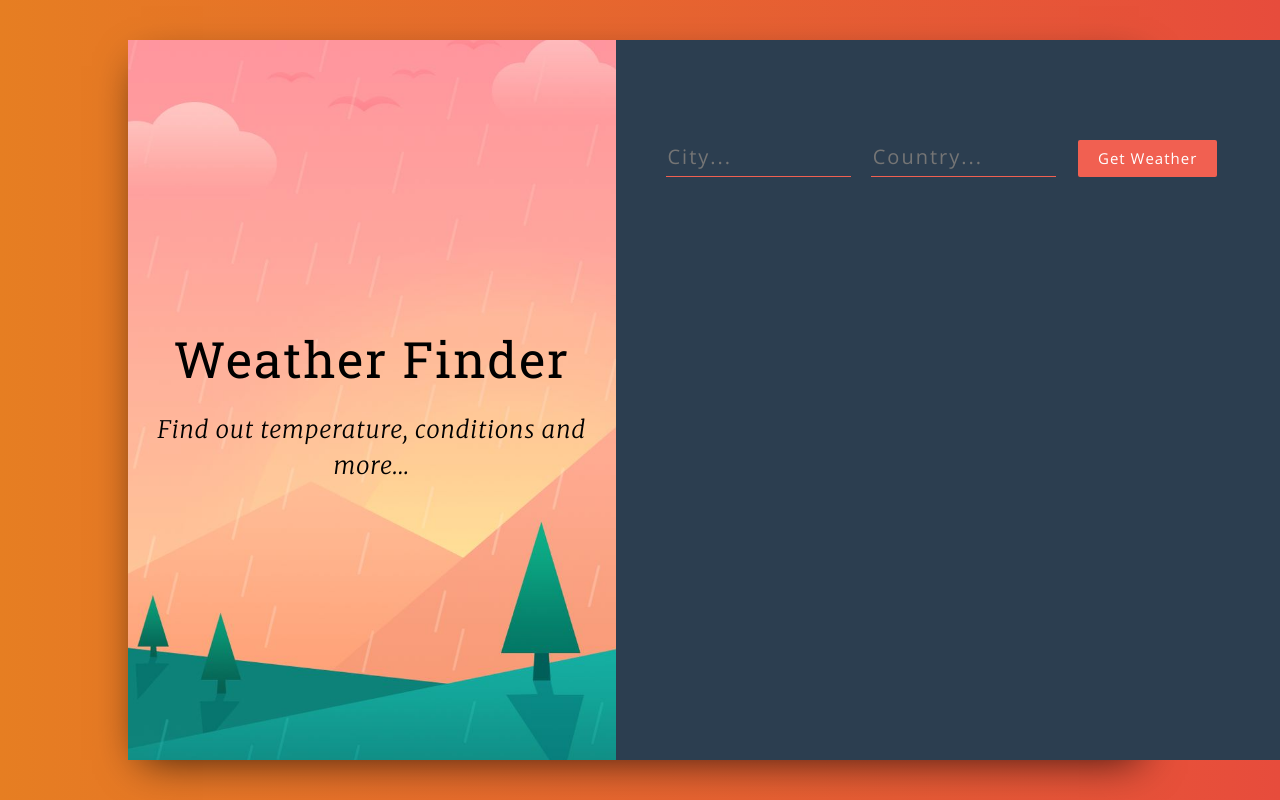
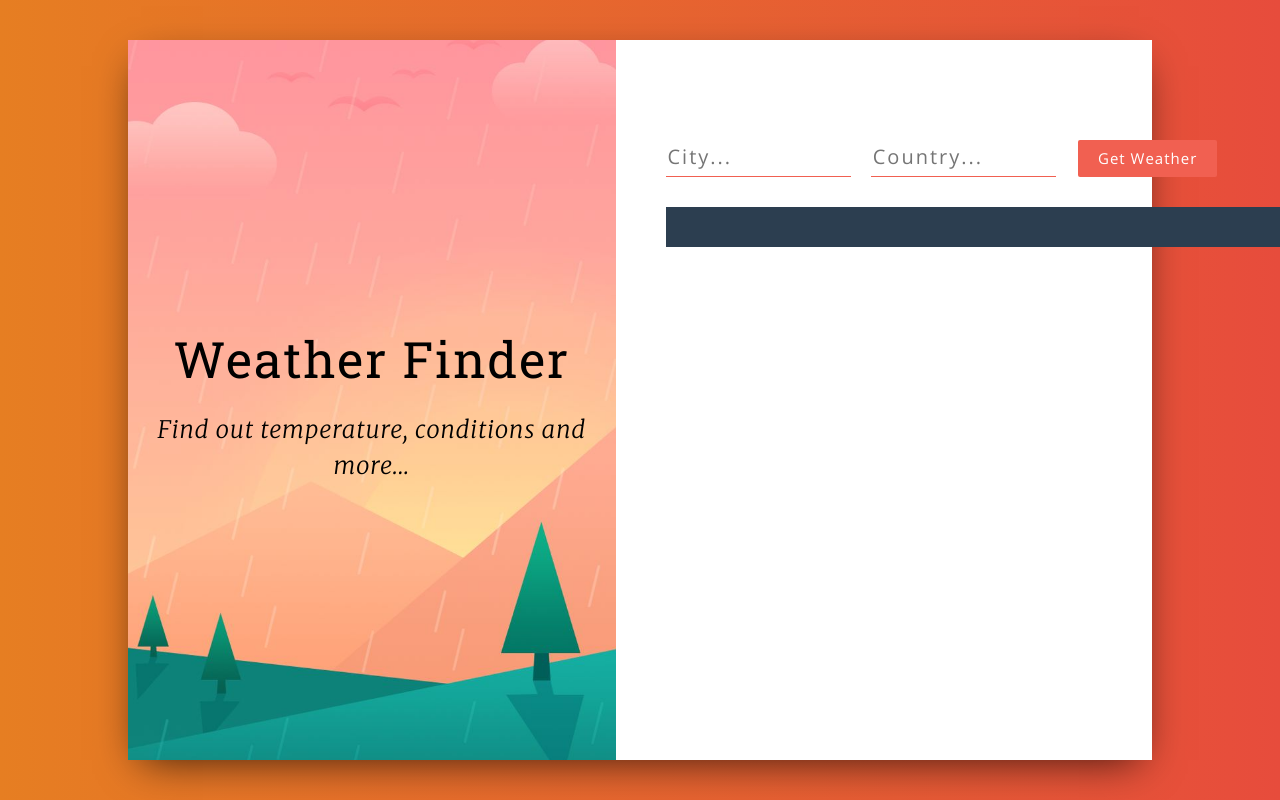
Before and after one commit to boramriganka/react-weather-app, a React (Create React App) app: page / in a window 1280 px wide. Built offline with nearby package versions, Linux system fonts and the light colour scheme.

Commit message:
Update App.css

```diff
--- a/src/App.css
+++ b/src/App.css
@@ -4,6 +4,7 @@
 
 body {
   font-family: "Open Sans", serif;
+  background-color: #2c3e50;
 }
 
 .wrapper {
@@ -20,6 +21,7 @@ body {
   box-shadow: 0px 13px 40px -13px rgba(0,0,0,0.75);
   width: 80%;
   margin: 0 auto;
+
 }
 
 .title-container {
@@ -49,8 +51,7 @@ body {
 }
 
 .form-container {
-  background-color: #2c3e50;
-  height: 90vh;
+  height: 50vh;
   padding-top: 100px;
   padding-left: 50px;
 }
@@ -97,7 +98,10 @@ button:active {
 }
 
 .weather__info {
-  width: 60%;
+  display : flex;
+  flex-direction : column;
+  background-color: #2c3e50;
+  padding: 20px;
   font-size: 20px;
   font-weight: 200;
   letter-spacing: 2px;
@@ -107,6 +111,8 @@ button:active {
   color: #f16051;
   border-bottom: solid 2px rgba(255,255,255,0.06);
   padding: 20px 0 20px 0;
+  width:100%;
+
   font-weight: 400;
 }
 
```
